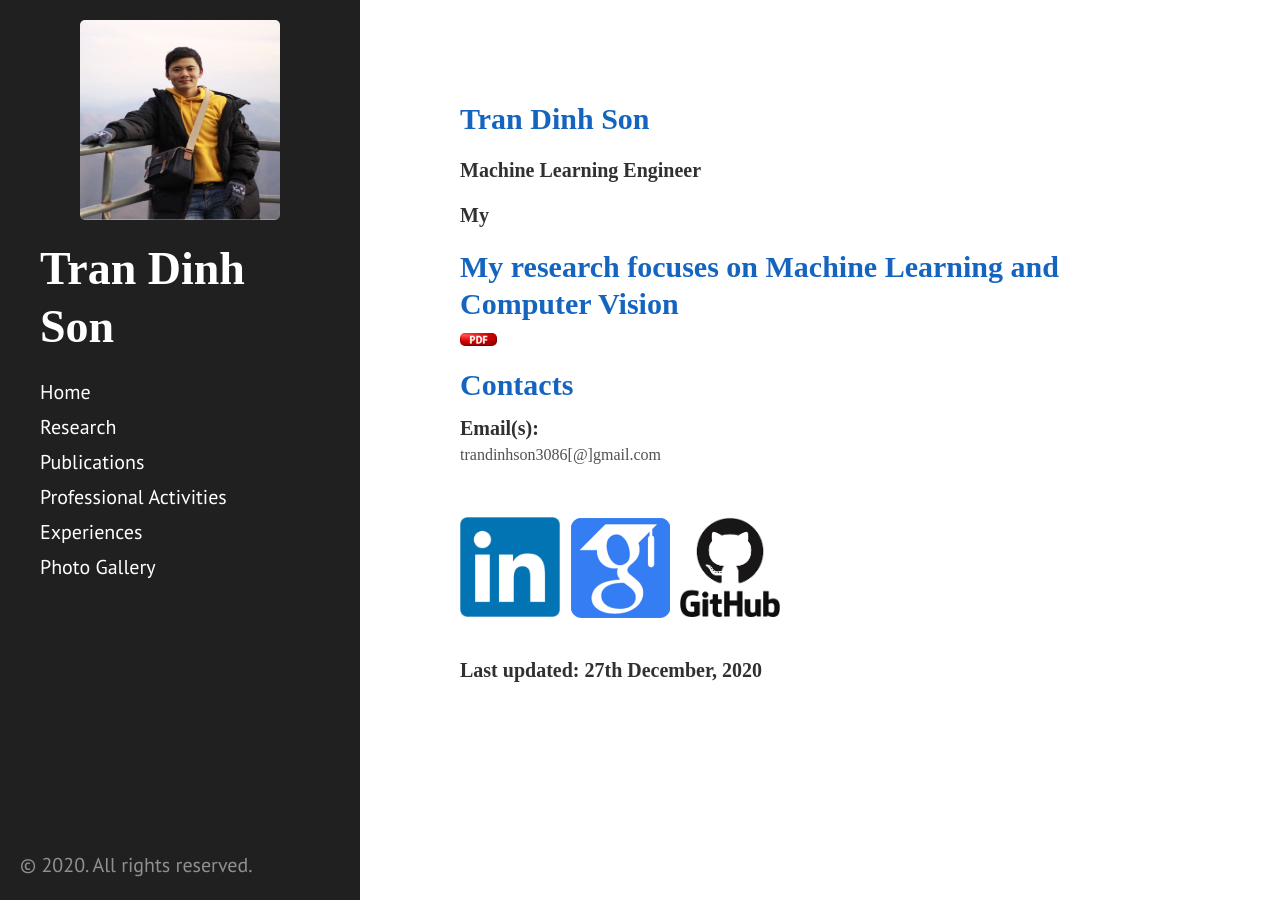
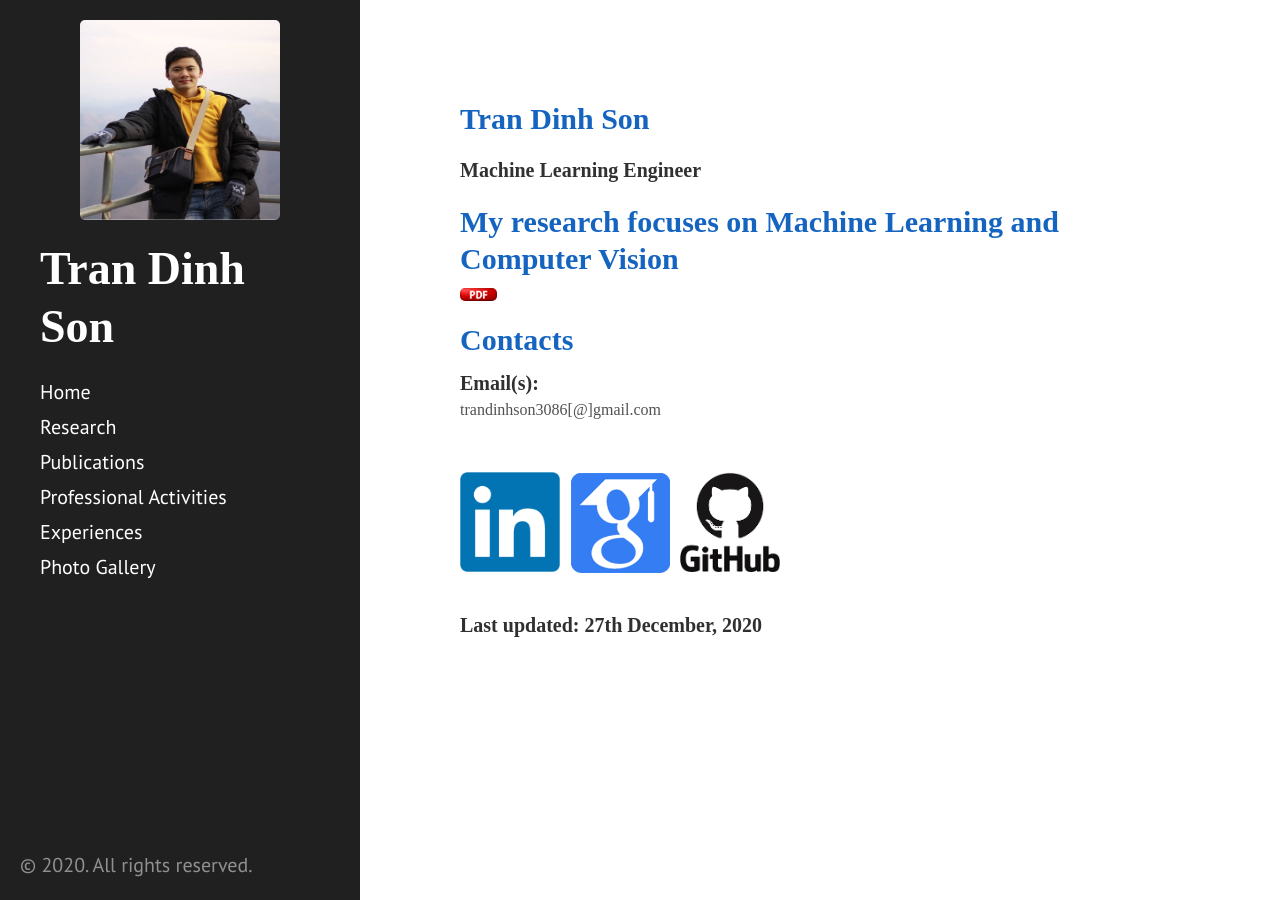
Before and after one commit to trandinhson3086/trandinhson3086.github.io, a Jekyll site: the page built from index.html, in a window 1280 px wide. Built offline with Jekyll 4.4.1, drawn with Linux system fonts in a browser that asks for light colours; the list of posts is cut into pages by our own code.

```diff
--- a/index.html
+++ b/index.html
@@ -26,7 +26,6 @@ title: Home
 
 
 <h5>Machine Learning Engineer</h5>
- <h5 >My </h5>
 
 <h2 style="color:#1565c0">My research focuses on Machine Learning and Computer Vision</h2>
 <a class="pdflink" href="/public/papers/Dinh-Son's Resume.pdf" target="_blank"><img border="0" src="/public/pictures/pdfminis.png" width="37" height="13">
```
